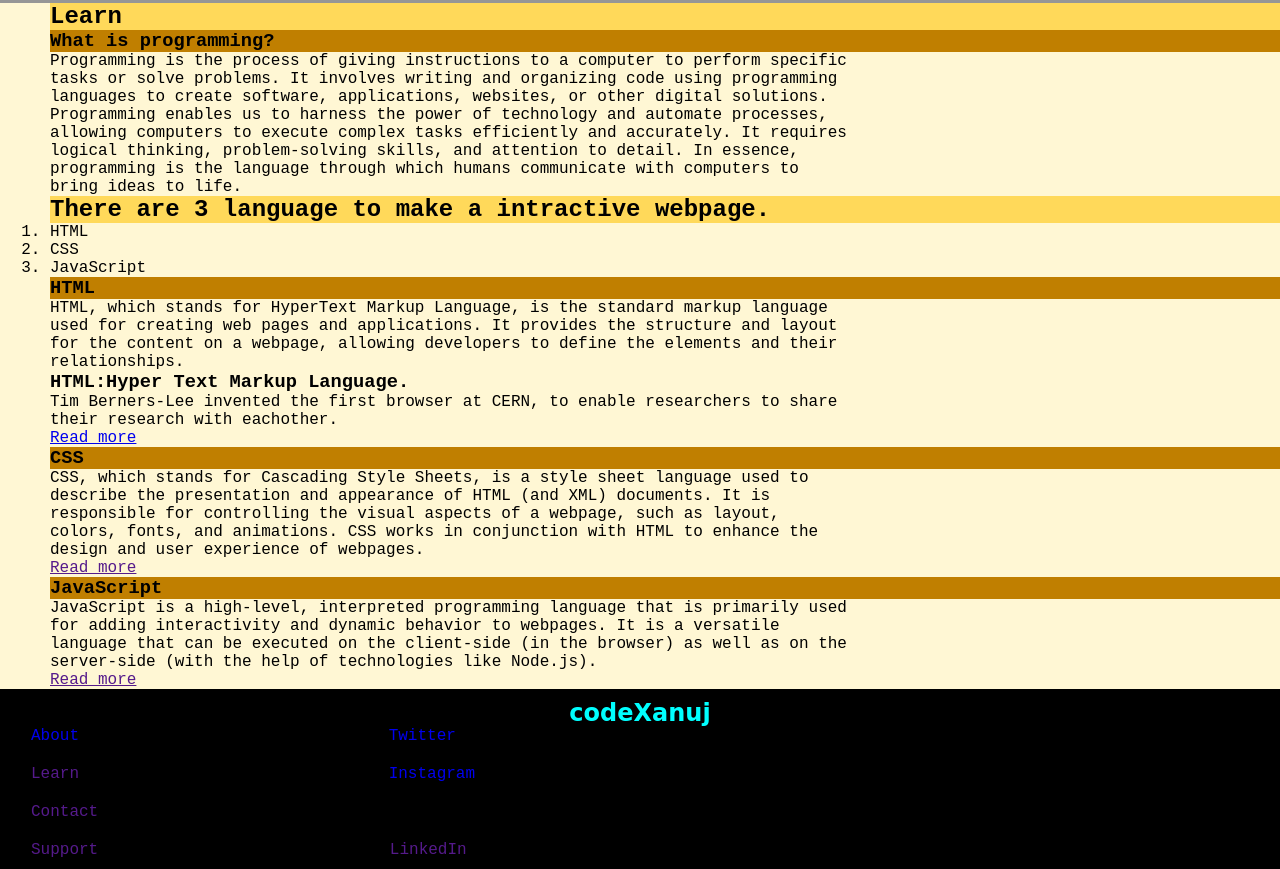
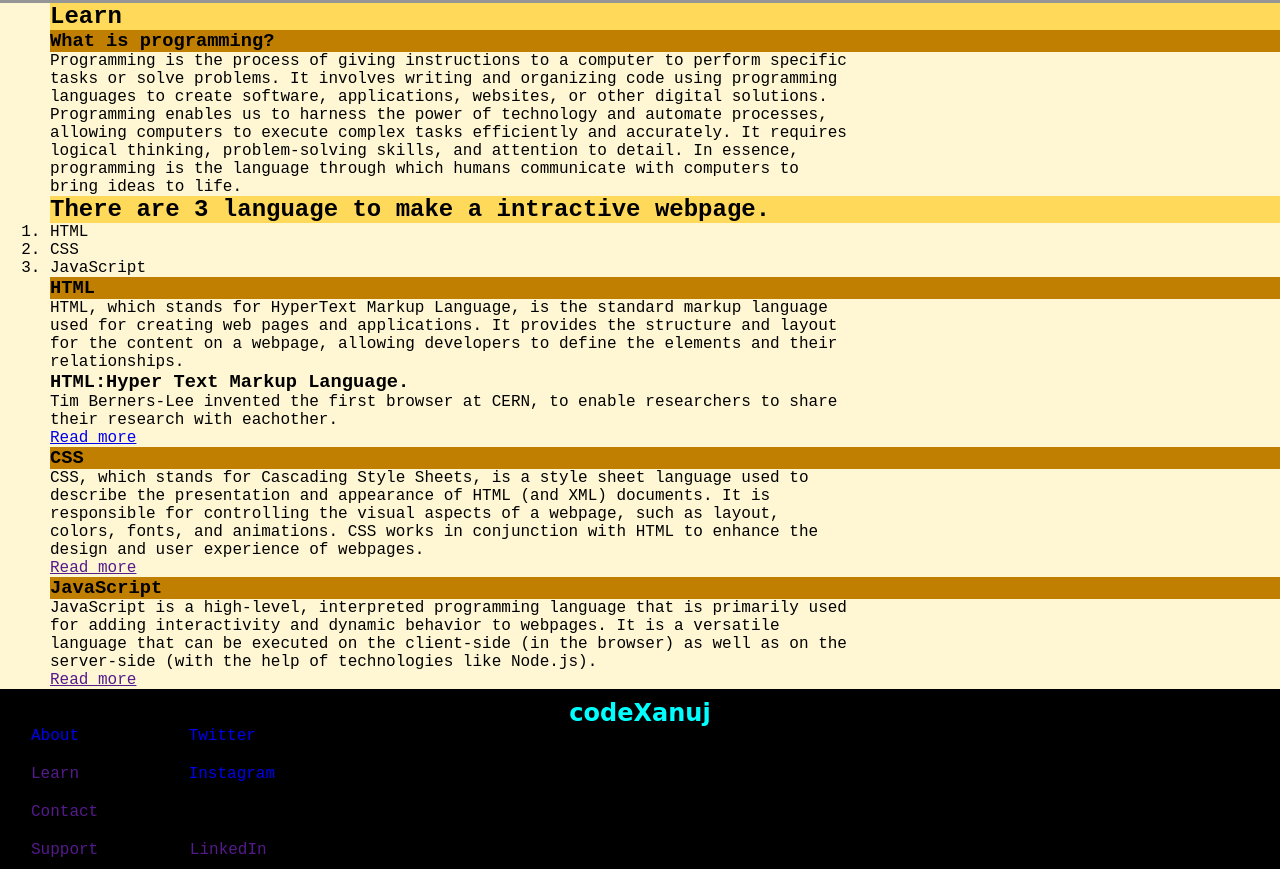
Before and after one commit to Code-x-Anuj/Code-x-Anuj.github.io, a plain HTML site: page index.html in a window 1280 px wide. Shown: the part 1607-2476 px from the top of the page. Drawn offline with Linux system fonts and the light colour scheme.

Commit message:
Update style.css

```diff
--- a/style.css
+++ b/style.css
@@ -126,10 +126,10 @@ span{
     max-width: 800px;
 }
 .tw{
-    padding-left: 300px;
+    padding-left: 100px;
 }
 .t{
-    padding-left: 282px;
+    padding-left: 82px;
 
 }
 .l2{
```
